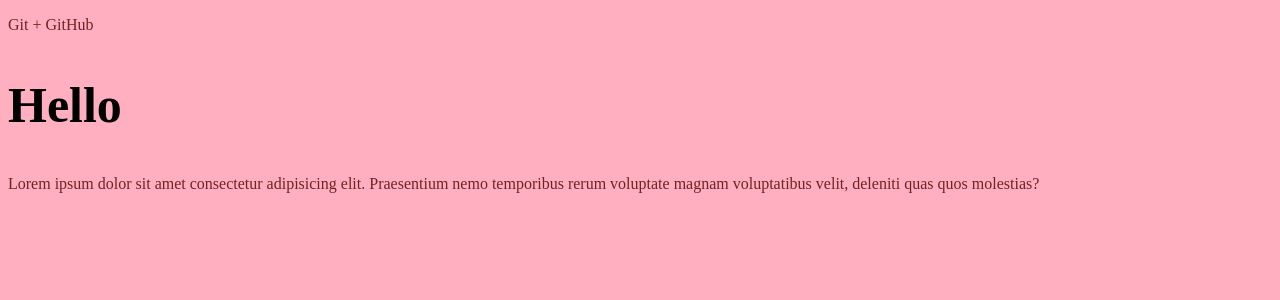
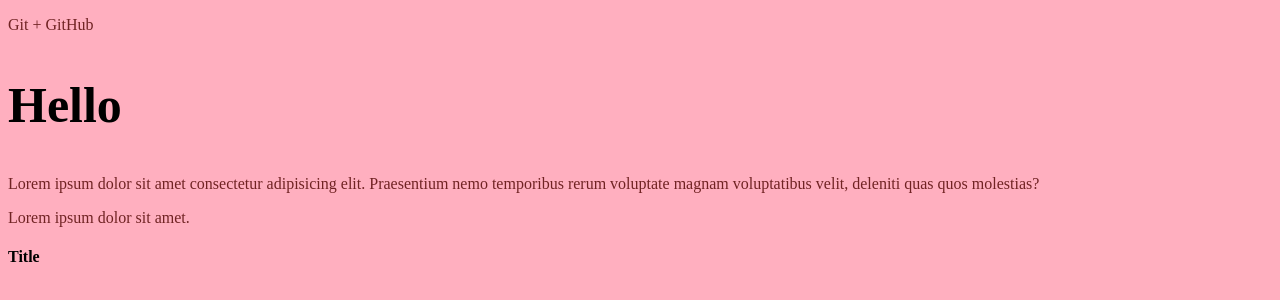
Before and after one commit to KiradGit/GitTest, a plain HTML site: page index.html in a window 1280 px wide. Drawn offline with Linux system fonts and the light colour scheme.

Commit message:
Новый абзац и заголовок

```diff
--- a/index.html
+++ b/index.html
@@ -11,5 +11,7 @@
     <p>Git + GitHub</p>
     <h2>Hello</h2>
     <p>Lorem ipsum dolor sit amet consectetur adipisicing elit. Praesentium nemo temporibus rerum voluptate magnam voluptatibus velit, deleniti quas quos molestias?</p>
+    <p>Lorem ipsum dolor sit amet.</p>
+    <h4>Title</h4>
 </body>
 </html>
```
